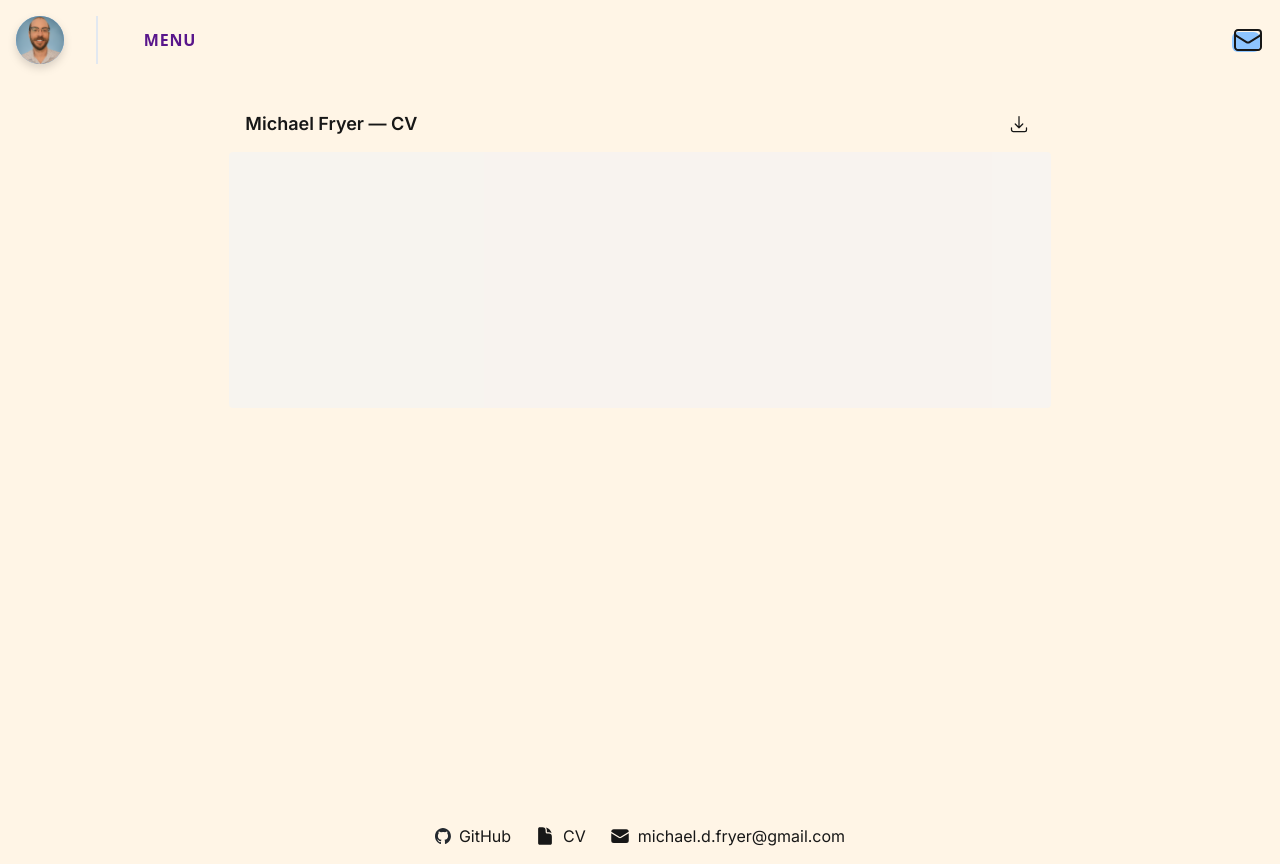
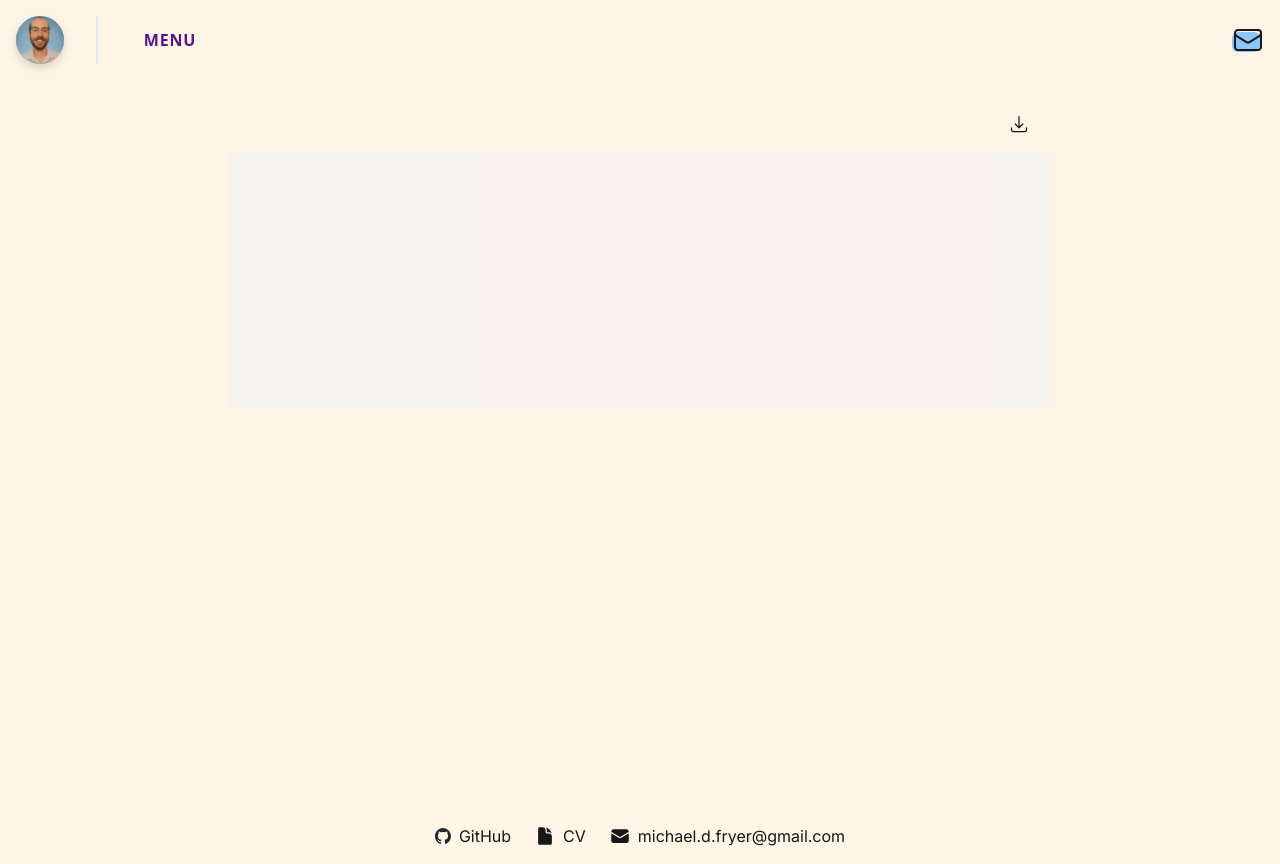
Before and after one commit to HumbleHominid/mfryer-nextjs, a Next.js app: page /cv in a window 1280 px wide. Built offline with nearby package versions, Linux system fonts and the light colour scheme.

Commit message:
hiding title for cv on /cv

```diff
--- a/app/cv/page.tsx
+++ b/app/cv/page.tsx
@@ -3,7 +3,7 @@ import CvViewer from "@/app/ui/cv/cv-viewer";
 export default function CvPage() {
   return (
     <div className="flex flex-col overflow-hidden rounded-lg">
-      <CvViewer scrollClassName="h-[80vh] overflow-y-auto" />
+      <CvViewer scrollClassName="h-[80vh] overflow-y-auto" showTitle={false} />
     </div>
   );
 }
--- a/app/ui/cv/cv-viewer.tsx
+++ b/app/ui/cv/cv-viewer.tsx
@@ -4,6 +4,7 @@ import { useState } from "react";
 import dynamic from "next/dynamic";
 import { XMarkIcon, ArrowDownTrayIcon } from "@heroicons/react/24/outline";
 import { CV_PDF } from "@/app/lib/ref-links";
+import clsx from "clsx";
 
 const CvPdfRenderer = dynamic(() => import("@/app/ui/cv/cv-pdf-renderer"), {
   ssr: false,
@@ -15,17 +16,30 @@ const CvPdfRenderer = dynamic(() => import("@/app/ui/cv/cv-pdf-renderer"), {
 export default function CvViewer({
   onClose,
   scrollClassName = "flex-1 overflow-y-auto",
+  showTitle = true,
 }: {
   onClose?: () => void;
   scrollClassName?: string;
+  showTitle?: boolean;
 }) {
   const [hasScrolled, setHasScrolled] = useState(false);
 
   return (
     <>
-      <div className="flex items-center justify-between px-4 py-3">
-        <span className="text-lg font-semibold">Michael Fryer &mdash; CV</span>
-        <div className="flex items-center gap-3">
+      <div
+        className={clsx(
+          "flex items-center px-4 py-3",
+          showTitle ? "justify-between" : "justify-end",
+        )}
+      >
+        {showTitle ? (
+          <span className="text-lg font-semibold">
+            Michael Fryer &mdash; CV
+          </span>
+        ) : (
+          <></>
+        )}
+        <div className="flex items-center gap-3 place-self-end">
           <a
             href={CV_PDF}
             download="Michael_Fryer_CV.pdf"
```
